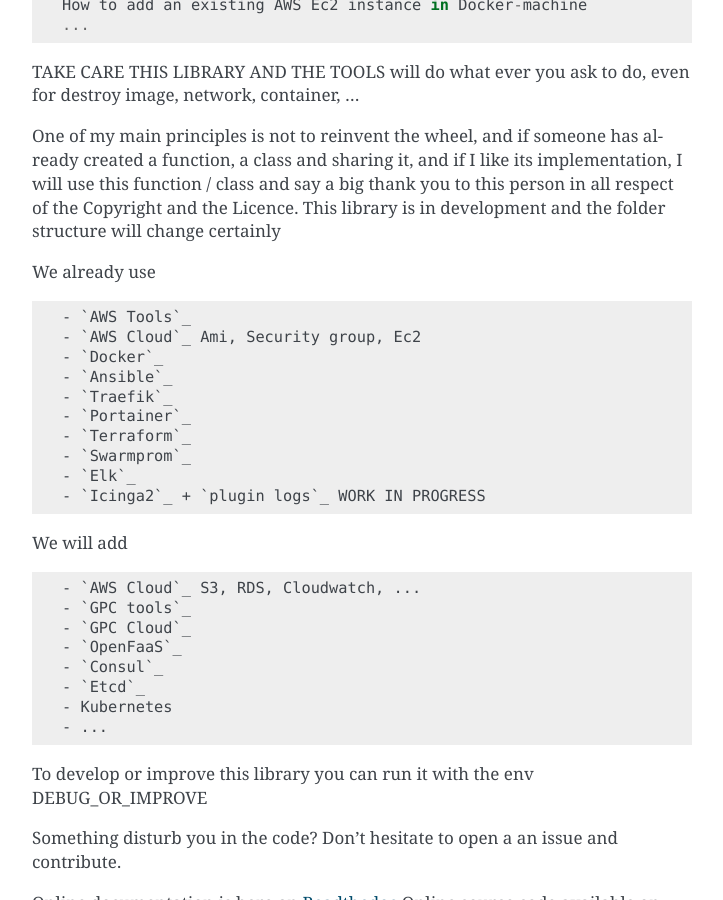
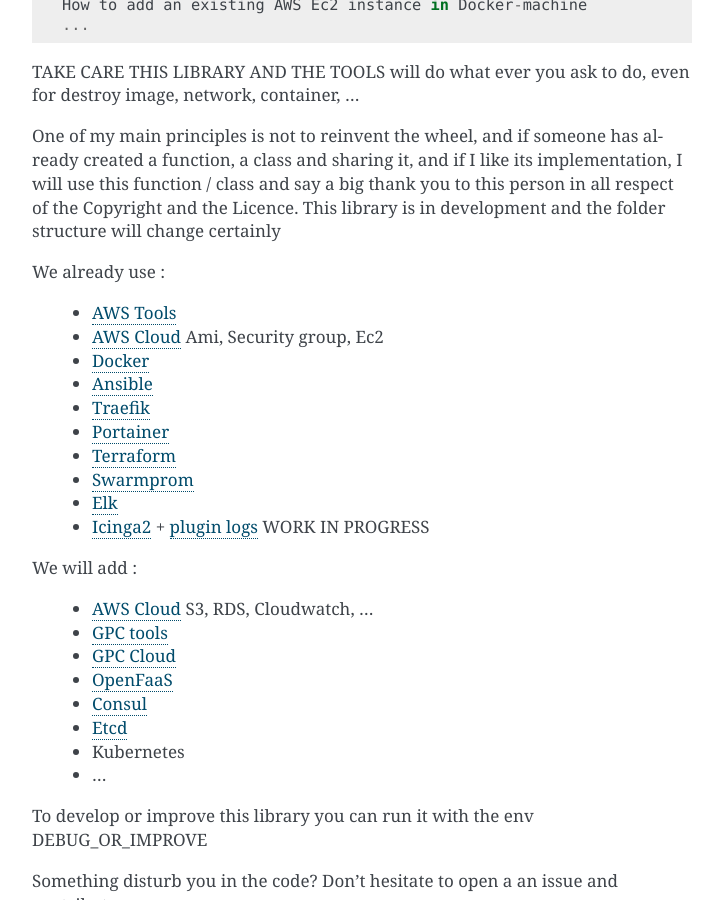
Before and after one commit to alainivars/utils2devops, a Sphinx documentation site: the page built from docs/index.rst, in a window 1280 px wide and 900 px high, scrolled down 1431 px. Shown: the whole window, without its empty margins (388-1111 px from the left). Built offline with Sphinx 7.4.7, drawn with Linux system fonts in a browser that asks for light colours; pages that are not in the unit, such as notebooks, are missing from menus; the version number is read from the project's files by our own code.

Commit message:
Fix ref in documentation.

```diff
--- a/docs/aws.rst
+++ b/docs/aws.rst
@@ -2,6 +2,7 @@
 .. include:: links.inc
 
 .. _ref-create-profile:
+
 Aws Tools
 =========
 
--- a/docs/bins.rst
+++ b/docs/bins.rst
@@ -2,6 +2,7 @@
 .. include:: links.inc
 
 .. _ref-create-dm:
+
 Create your local cluster of docker-machine
 ###########################################
 
@@ -38,6 +39,7 @@
 
 
 .. _ref-create-sw:
+
 Create a Docker Swarm on nodes docker-machine
 #############################################
 
--- a/docs/index.rst
+++ b/docs/index.rst
@@ -92,7 +92,7 @@
 I will use this function / class and say a big thank you to this person in all respect of the Copyright and the Licence.
 This library is in development and the folder structure will change certainly
 
-We already use ::
+We already use :
 
     - `AWS Tools`_
     - `AWS Cloud`_ Ami, Security group, Ec2
@@ -105,7 +105,7 @@
     - `Elk`_
     - `Icinga2`_ + `plugin logs`_ WORK IN PROGRESS
 
-We will add ::
+We will add :
 
     - `AWS Cloud`_ S3, RDS, Cloudwatch, ...
     - `GPC tools`_
```
